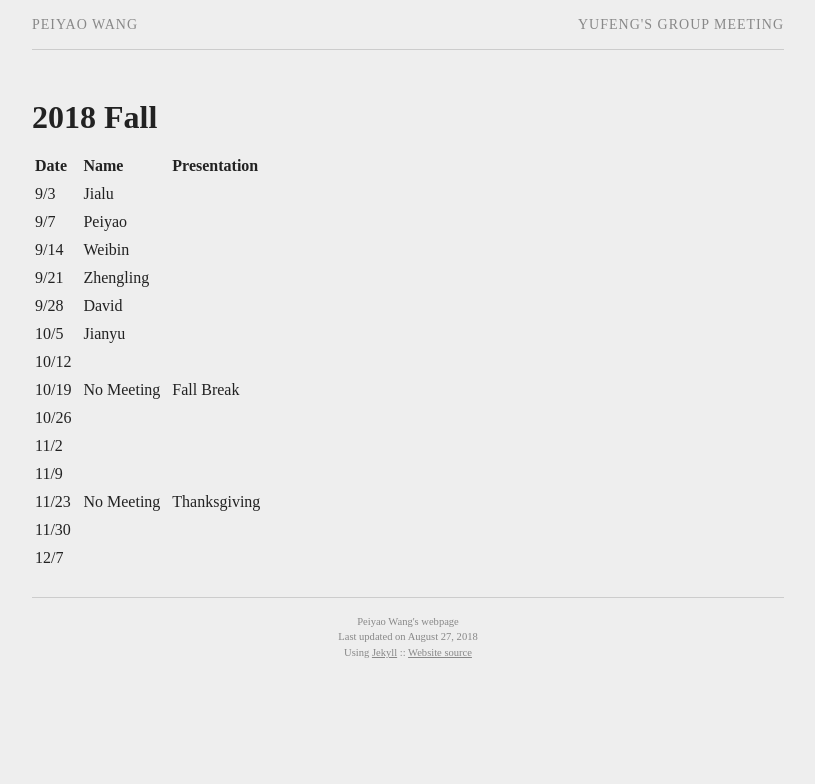
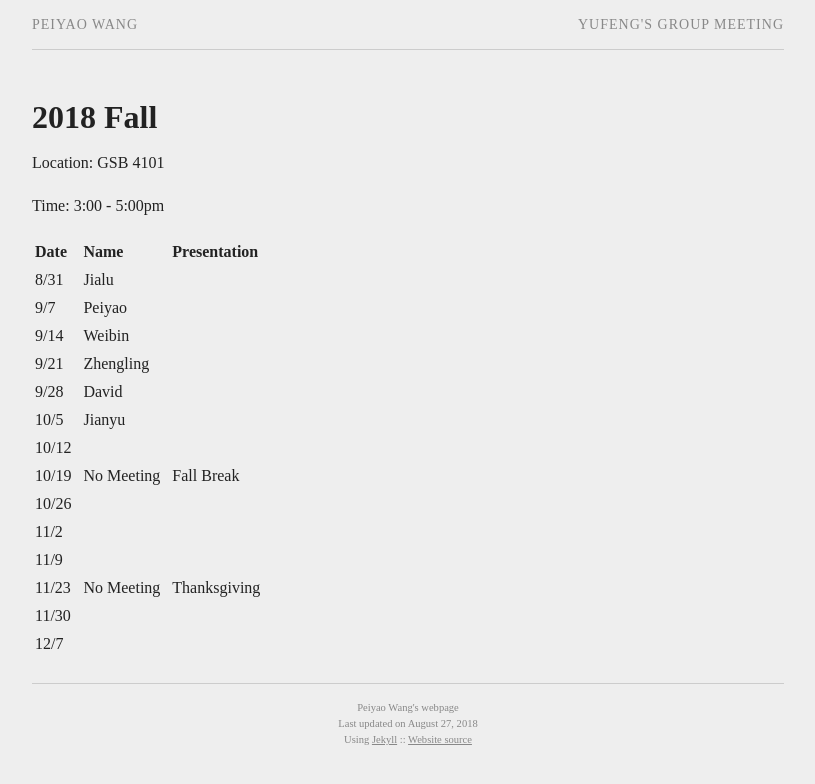
Before and after one commit to peiyaow/peiyaow.github.io, a Jekyll site: the page built from group_meeting/2018Fall.md, in a window 1280 px wide. Shown: the top 784 px of the page, without its empty margins (232-1047 px from the left). Built offline with Jekyll 4.4.1, drawn with Linux system fonts in a browser that asks for light colours.

Commit message:
group meeting

```diff
--- a/group_meeting/2018Fall.md
+++ b/group_meeting/2018Fall.md
@@ -4,9 +4,13 @@ permalink: /group_meeting/2018Fall
 title: 2018 Fall
 ---
 
+Location: GSB 4101
+
+Time: 3:00 - 5:00pm
+
 | Date    |   | Name      |   | Presentation |
 | :---    |---| :---      |---|:---          |
-| 9/3     |   | Jialu     |   |              |
+| 8/31   |   | Jialu     |   |              |
 | 9/7     |   |Peiyao     |   |              |
 | 9/14    |   |Weibin     |   |             |
 | 9/21    |   |Zhengling  |   |         |
```
Also changed, not shown: 10 other files.
